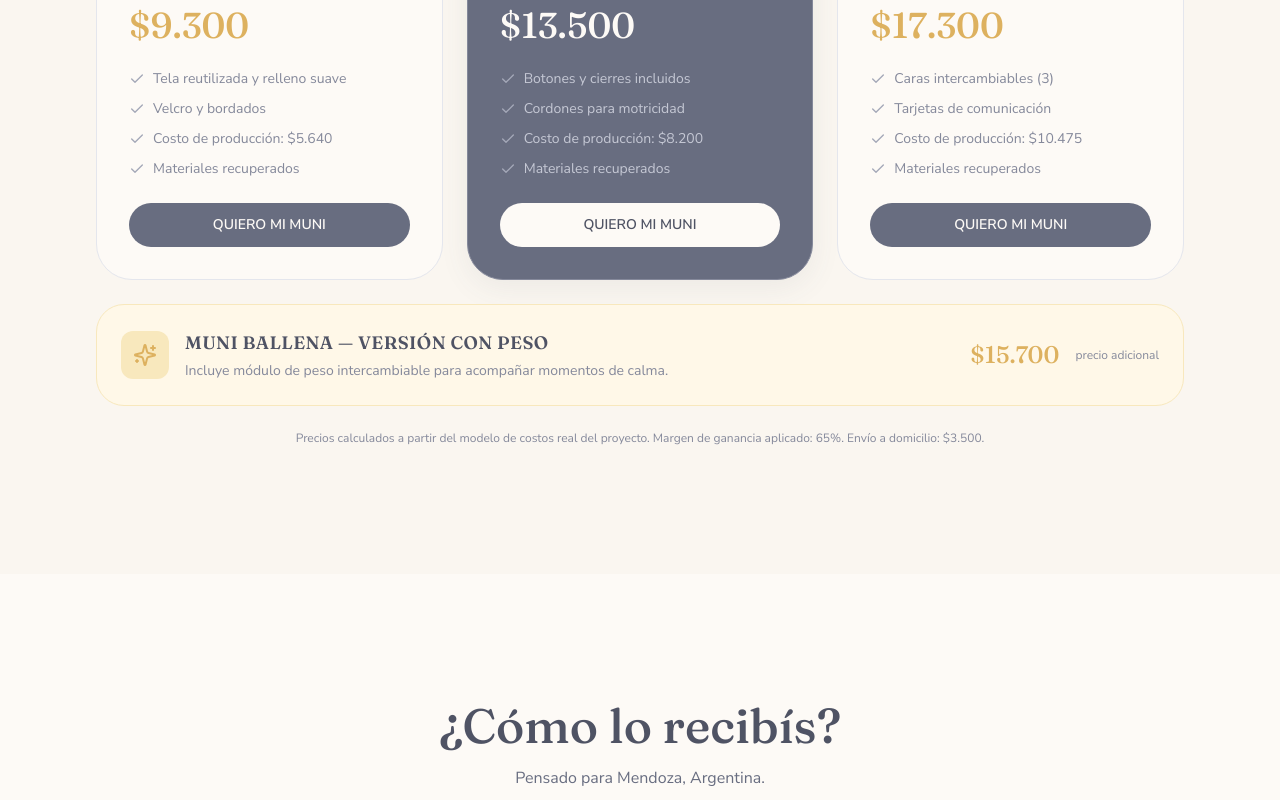
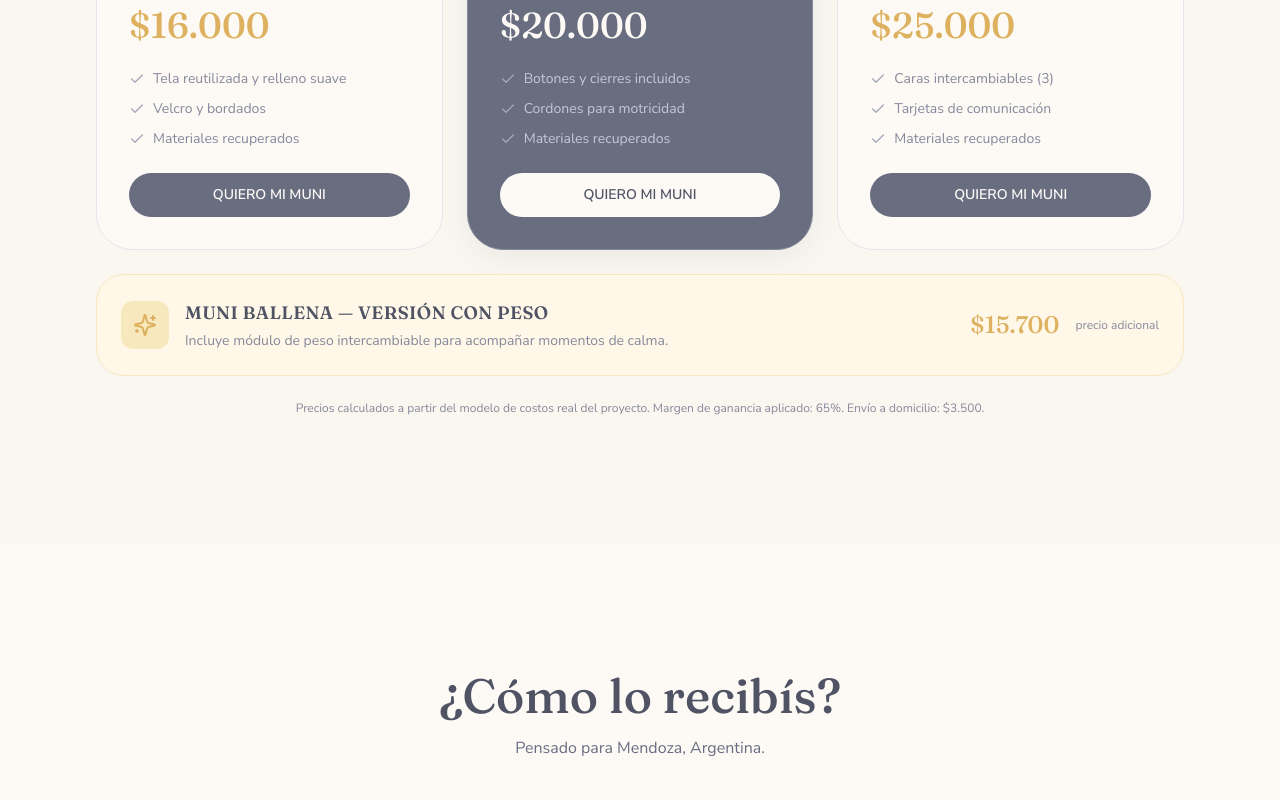
Before and after one commit to julitaponce888-a11y/nonsoe, a React (Vite) app: page / in a window 1280 px wide. Shown: the part 7640-8440 px from the top of the page. Built offline with nearby package versions, Linux system fonts and the light colour scheme; no server answers.

Commit message:
Updated content.ts

```diff
--- a/src/data/catalog.ts
+++ b/src/data/catalog.ts
@@ -190,7 +190,7 @@ export interface ProductCostBreakdown {
 export const productCosts: Record<string, ProductCostBreakdown> = {
   ballena: {
     productId: 'ballena',
-    variableCost: 9520,
+    variableCost: 23000,
     materials: [
       { material: 'Tela reutilizada', unit: 'kg', unitPrice: 3500, quantity: 0.35, amount: 1225 },
       { material: 'Relleno', unit: 'kg', unitPrice: 8500, quantity: 0.40, amount: 3400 },
@@ -203,7 +203,7 @@ export const productCosts: Record<string, ProductCostBreakdown> = {
   },
   tortuga: {
     productId: 'tortuga',
-    variableCost: 5640,
+    variableCost: 16000,
     materials: [
       { material: 'Tela reutilizada', unit: 'kg', unitPrice: 3500, quantity: 0.30, amount: 1050 },
       { material: 'Relleno', unit: 'kg', unitPrice: 8500, quantity: 0.35, amount: 2975 },
@@ -215,7 +215,7 @@ export const productCosts: Record<string, ProductCostBreakdown> = {
   },
   zorro: {
     productId: 'zorro',
-    variableCost: 10475,
+    variableCost: 25000,
     materials: [
       { material: 'Tela reutilizada', unit: 'kg', unitPrice: 3500, quantity: 0.28, amount: 980 },
       { material: 'Relleno', unit: 'kg', unitPrice: 8500, quantity: 0.30, amount: 2550 },
@@ -229,7 +229,7 @@ export const productCosts: Record<string, ProductCostBreakdown> = {
   },
   abeja: {
     productId: 'abeja',
-    variableCost: 8200,
+    variableCost: 20000,
     materials: [
       { material: 'Tela reutilizada', unit: 'kg', unitPrice: 3500, quantity: 0.25, amount: 875 },
       { material: 'Relleno', unit: 'kg', unitPrice: 8500, quantity: 0.28, amount: 2380 },
@@ -284,7 +284,7 @@ export const initialInvestment: InitialInvestmentItem[] = [
 export const initialInvestmentTotal = 462000;
 export const aportePorIntegrante = 92400;
 
-export const marginPercent = 65;
+export const marginPercent = 0;
 export const shippingHome = 3500;
 
 const averageVariableCost = Math.round(
@@ -300,7 +300,7 @@ export function getFinalPrice(productId: string): number {
   return Math.round((cost * (1 + marginPercent / 100)) / 100) * 100;
 }
 
+const PESO_SIGN = String.fromCharCode(36);
 export function formatARS(amount: number): string {
-  return
- + amount.toLocaleString('es-AR');
+  return PESO_SIGN + amount.toLocaleString('es-AR');
 }
--- a/src/data/content.ts
+++ b/src/data/content.ts
@@ -186,23 +186,23 @@ export const pricingCards: PricingCard[] = [
     id: 'tortuga',
     name: 'MUNI TORTUGA',
     description: 'Un compañero suave para acompañar la calma y la autorregulación.',
-    price: '$9.300',
-    features: ['Tela reutilizada y relleno suave', 'Velcro y bordados', 'Costo de producción: $5.640', 'Materiales recuperados'],
+    price: '$16.000',
+    features: ['Tela reutilizada y relleno suave', 'Velcro y bordados', 'Materiales recuperados'],
   },
   {
     id: 'abeja',
     name: 'MUNI ABEJA',
     description: 'Exploración sensorial con texturas, botones, cierres y cordones.',
-    price: '$13.500',
+    price: '$20.000',
     highlighted: true,
-    features: ['Botones y cierres incluidos', 'Cordones para motricidad', 'Costo de producción: $8.200', 'Materiales recuperados'],
+    features: ['Botones y cierres incluidos', 'Cordones para motricidad', 'Materiales recuperados'],
   },
   {
     id: 'zorro',
     name: 'MUNI ZORRO',
     description: 'Comunicación y emociones con caras intercambiables y tarjetas.',
-    price: '$17.300',
-    features: ['Caras intercambiables (3)', 'Tarjetas de comunicación', 'Costo de producción: $10.475', 'Materiales recuperados'],
+    price: '$25.000',
+    features: ['Caras intercambiables (3)', 'Tarjetas de comunicación', 'Materiales recuperados'],
   },
 ];
 
```
